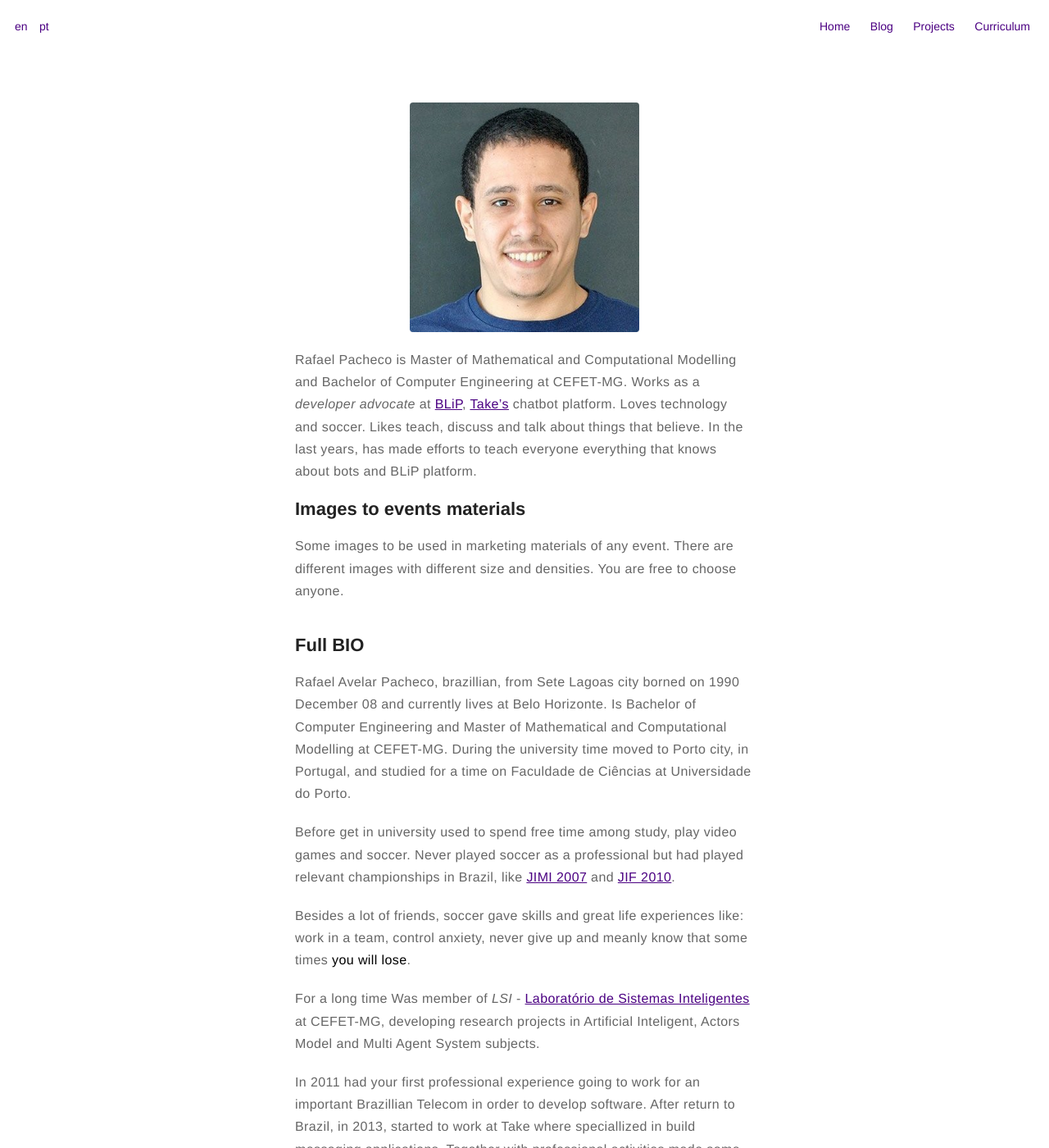
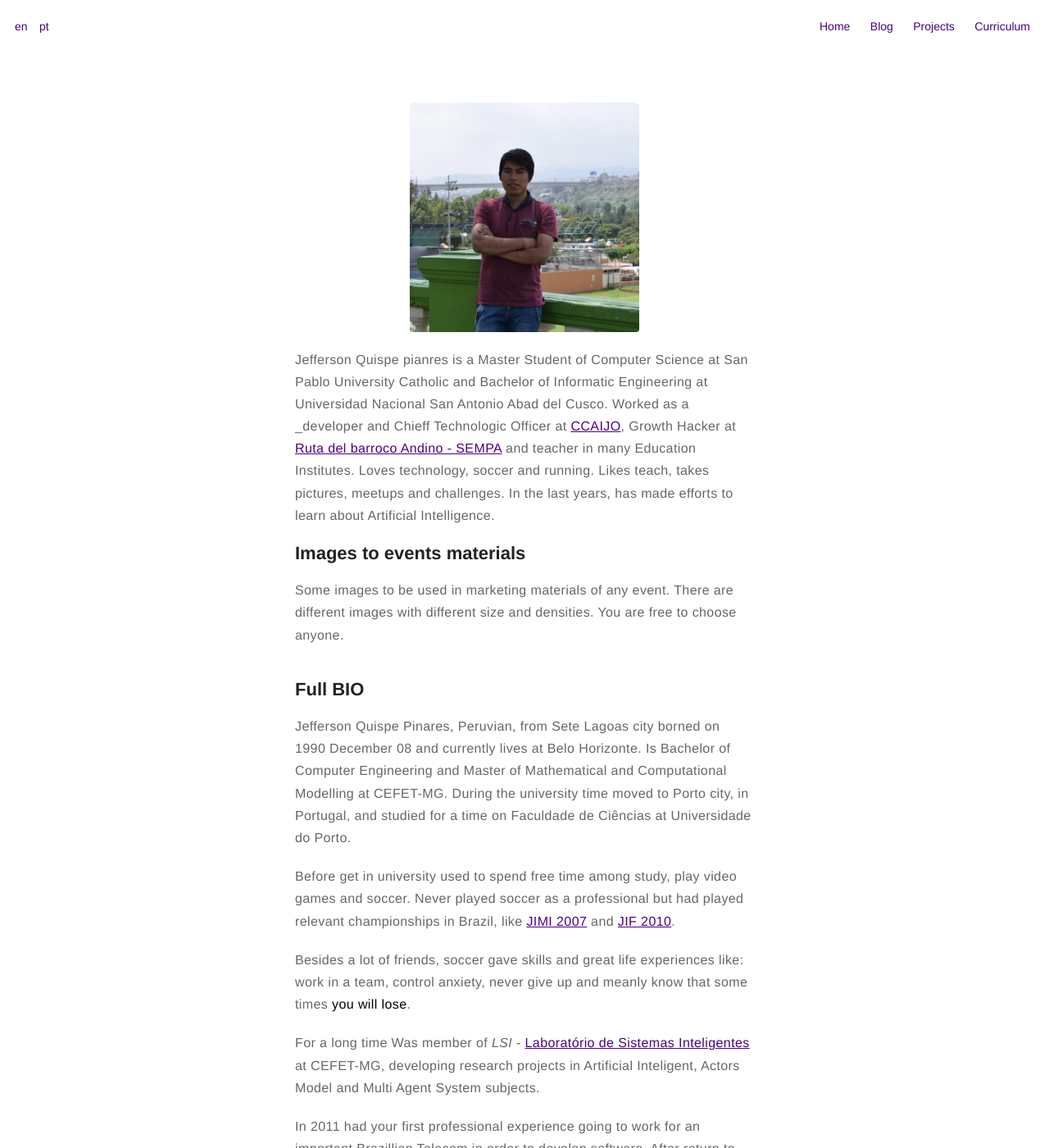
Before and after one commit to jeffersonquispe/jeffersonquispe.github.io, a Jekyll site: the page built from about.md, in a window 1280 px wide and 1400 px high. Shown: the whole window at 82% size. Built offline with Jekyll 4.4.1, drawn with Linux system fonts in a browser that asks for light colours; a script that is not in the unit is left out.

Commit message:
refresh 1

```diff
--- a/about.md
+++ b/about.md
@@ -6,10 +6,10 @@ ref: about
 ---
 ![Profile Image]({{ site.url }}/{{ site.picture }})
 
-Rafael Pacheco is Master of Mathematical and Computational Modelling and Bachelor of Computer Engineering at CEFET-MG.
-Works as a _developer advocate_ at [BLiP](http://blip.ai/), [Take's](https://take.net) chatbot platform.
-Loves technology and soccer. Likes teach, discuss and talk about things that believe.
-In the last years, has made efforts to teach everyone everything that knows about bots and BLiP platform.
+Jefferson Quispe pianres is a  Master Student of Computer Science at San Pablo University Catholic and Bachelor of Informatic Engineering at Universidad Nacional San Antonio Abad del Cusco.
+Worked as a _developer and Chieff Technologic Officer at [CCAIJO](http://ccaijo.org.pe/), Growth Hacker at [Ruta del barroco Andino - SEMPA](https://rutadelbarrocoandino.com) and teacher in many Education Institutes.
+Loves technology, soccer and running. Likes teach, takes pictures, meetups and challenges.
+In the last years, has made efforts to learn about Artificial Intelligence.
 
 <h2><b>Images</b> to events materials</h2>
 
@@ -19,7 +19,7 @@ Some images to be used in marketing materials of any event. There are different
 
 <h2><b>Full</b> BIO</h2>
 
-Rafael Avelar Pacheco, brazillian, from Sete Lagoas city borned on 1990 December 08 and currently lives at Belo Horizonte.
+Jefferson Quispe Pinares, Peruvian, from Sete Lagoas city borned on 1990 December 08 and currently lives at Belo Horizonte.
 Is Bachelor of Computer Engineering and Master of Mathematical and Computational Modelling at CEFET-MG.
 During the university time moved to Porto city, in Portugal, and studied for a time on Faculdade de Ciências at
 Universidade do Porto.
```
Also changed, not shown: README.md (added), assets/images/profile.jpg.
